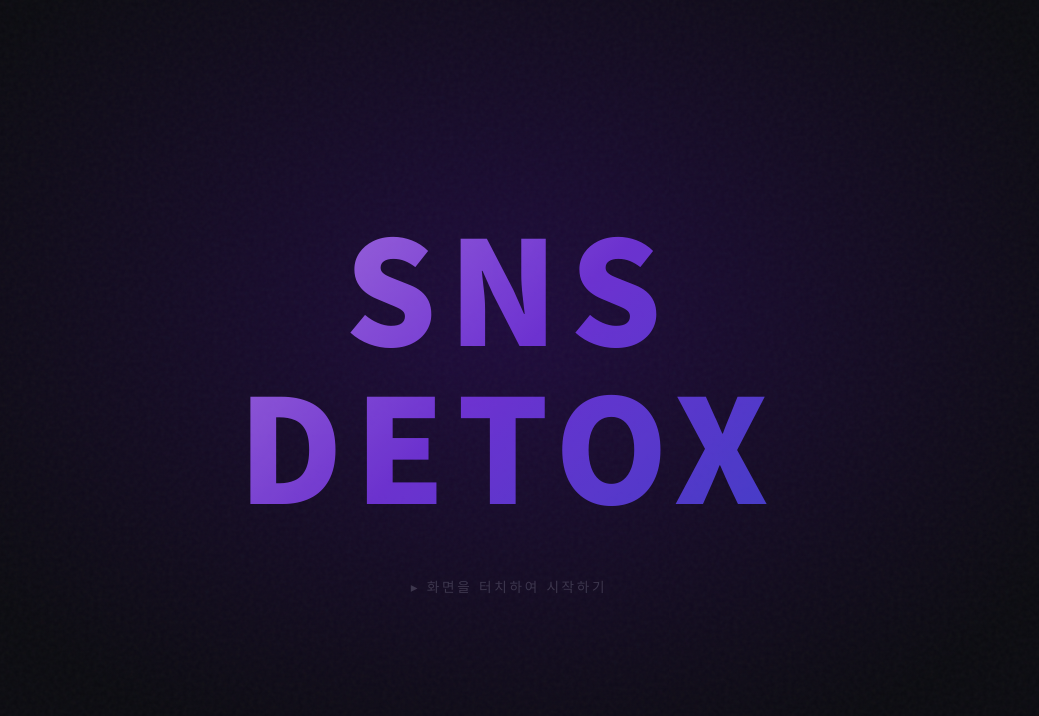
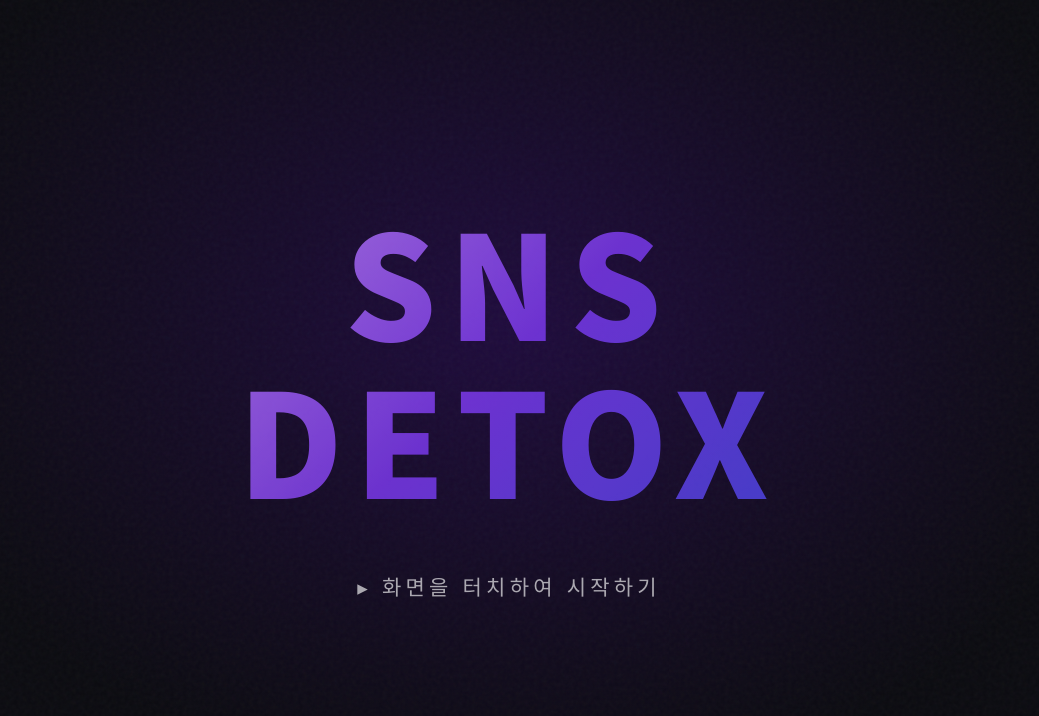
Before and after one commit to leejaehun092380-gif/SNS_DETOX, a plain HTML site: page index.html in a window 1280 px wide. Shown: the whole page, without its empty margins (131-1170 px from the left). Drawn offline with Linux system fonts and the light colour scheme.

Commit message:
Update index.html

```diff
--- a/index.html
+++ b/index.html
@@ -586,7 +586,7 @@
 <div class="page active" id="intro" onclick="showPage('menu')">
   <div class="noise"></div>
   <h1>SNS<br>DETOX</h1>
-  <p class="tap-hint">▸ 화면을 터치하여 시작하기</p>
+  <p class="tap-hint" style="font-size: calc(100% + 5px); color: #ffffff;">▸ 화면을 터치하여 시작하기</p>
 </div>
 
 <!-- ② MENU -->
```
